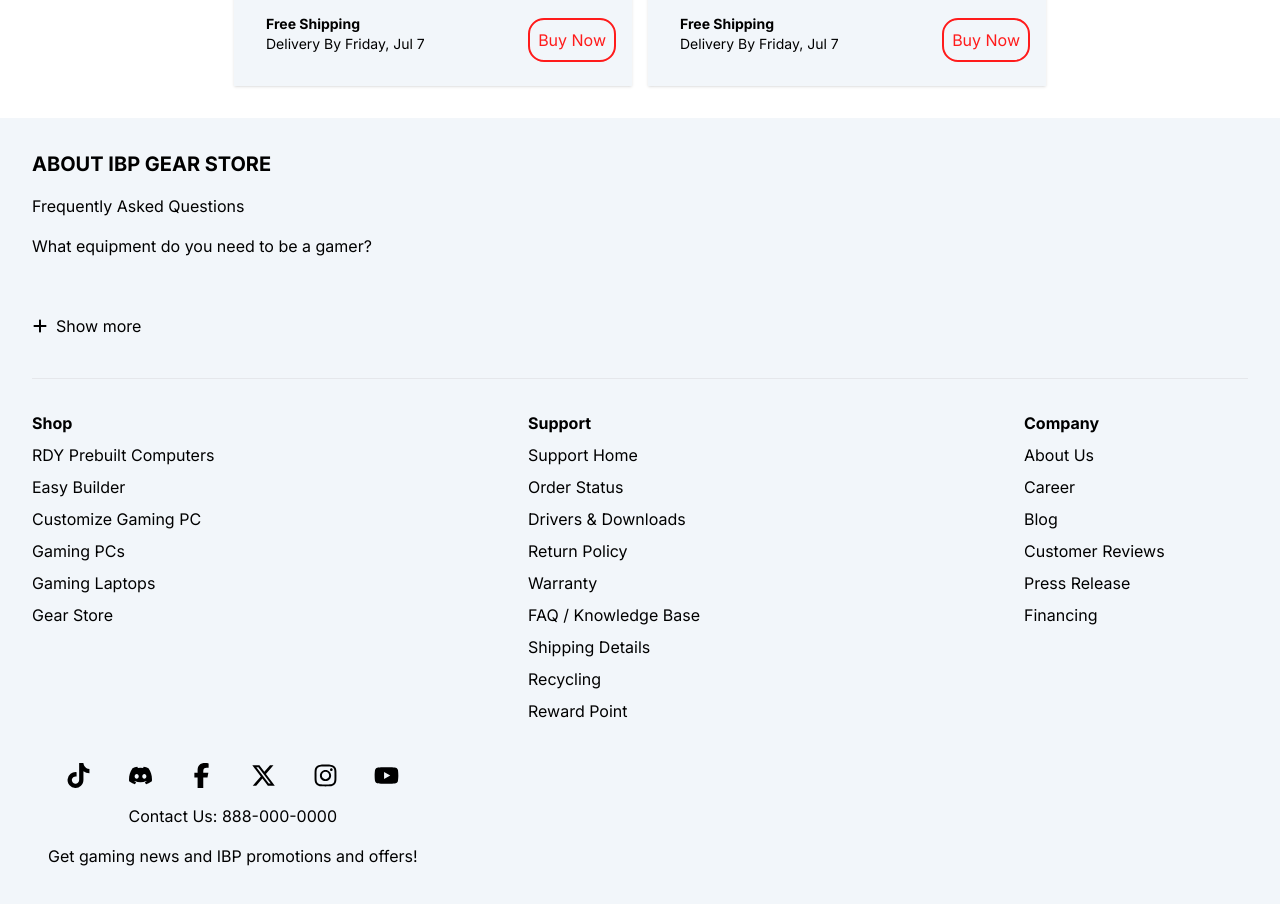
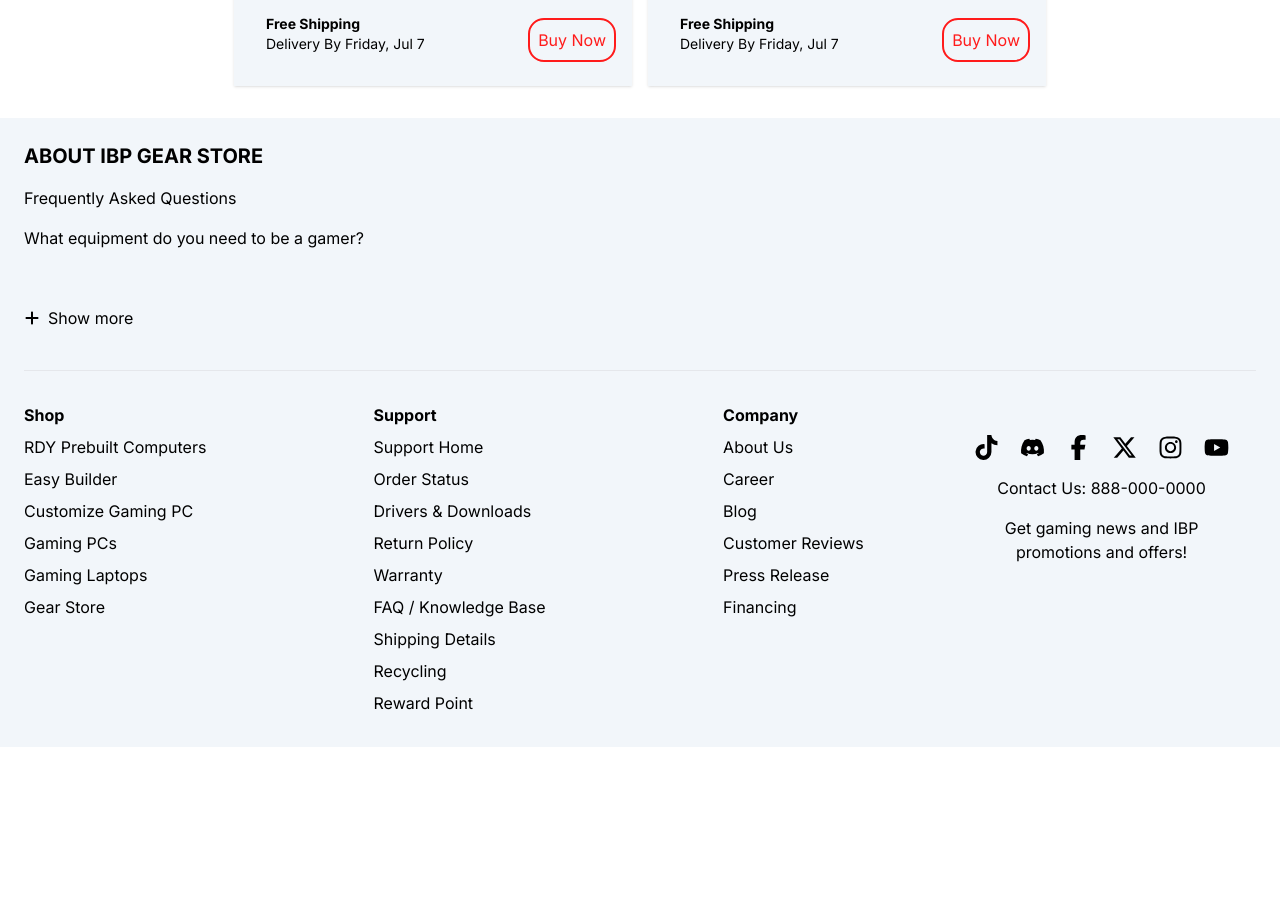
Before and after one commit to jimmyisdev/ibp_exam, a Next.js app: page / in a window 1280 px wide. Shown: the part 742-1646 px from the top of the page. After the commit the page ends 1489 px from the top, so only its background shows below. Built offline with nearby package versions, Linux system fonts and the light colour scheme.

Commit message:
improve footer UI

```diff
--- a/src/components/Footer/About.sect/About_sect.tsx
+++ b/src/components/Footer/About.sect/About_sect.tsx
@@ -5,7 +5,7 @@
 export default function About_sect() {
     const [isShow, setIsShow] = useState(false)
     return (
-        <div className='flex flex-col justify-between mb-8'>
+        <div className='flex flex-col justify-between mb-8 max-2/3'>
             <h1 className='text-xl mb-4 font-bold'>ABOUT IBP GEAR STORE</h1>
             <span className='text-base  mb-4'>Frequently Asked Questions</span>
             <span className='text-base  mb-4'>What equipment do you need to be a gamer?</span>
--- a/src/components/Footer/Footer.tsx
+++ b/src/components/Footer/Footer.tsx
@@ -5,9 +5,9 @@
 
 export default function Footer() {
     return (
-        <div className='bg-customized-blue-2 p-8 '>
+        <div className='bg-customized-blue-2 p-6'>
             <About_sect />
-            <div className=' flex items-center md:items-start flex-col md:flex-row md:flex-wrap'>
+            <div className=' flex items-center lg:items-start flex-col lg:flex-row'>
                 <Menu_sect />
                 <div className='flex flex-col m-4 items-center'>
                     <SNS_sect />
```
